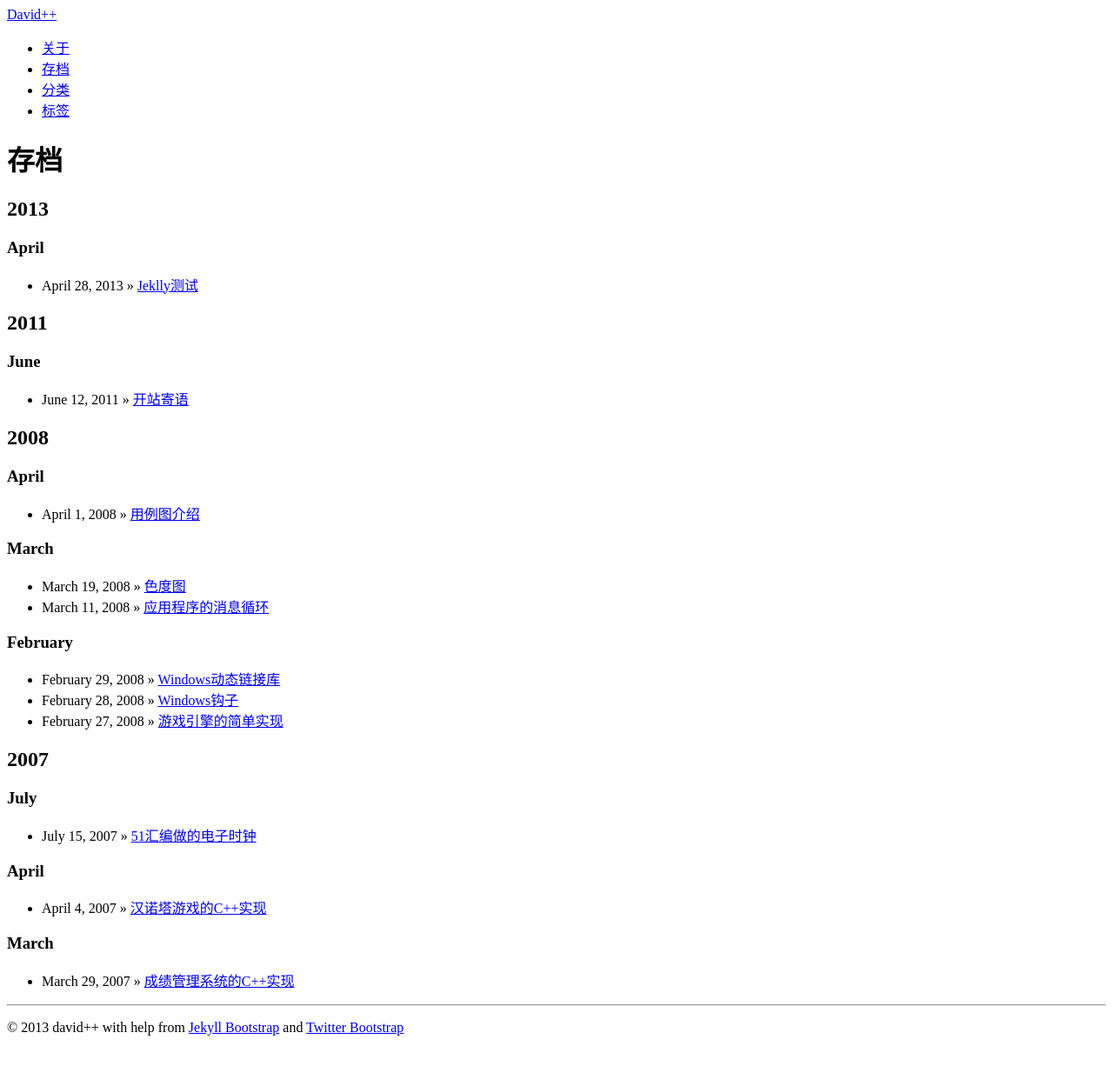
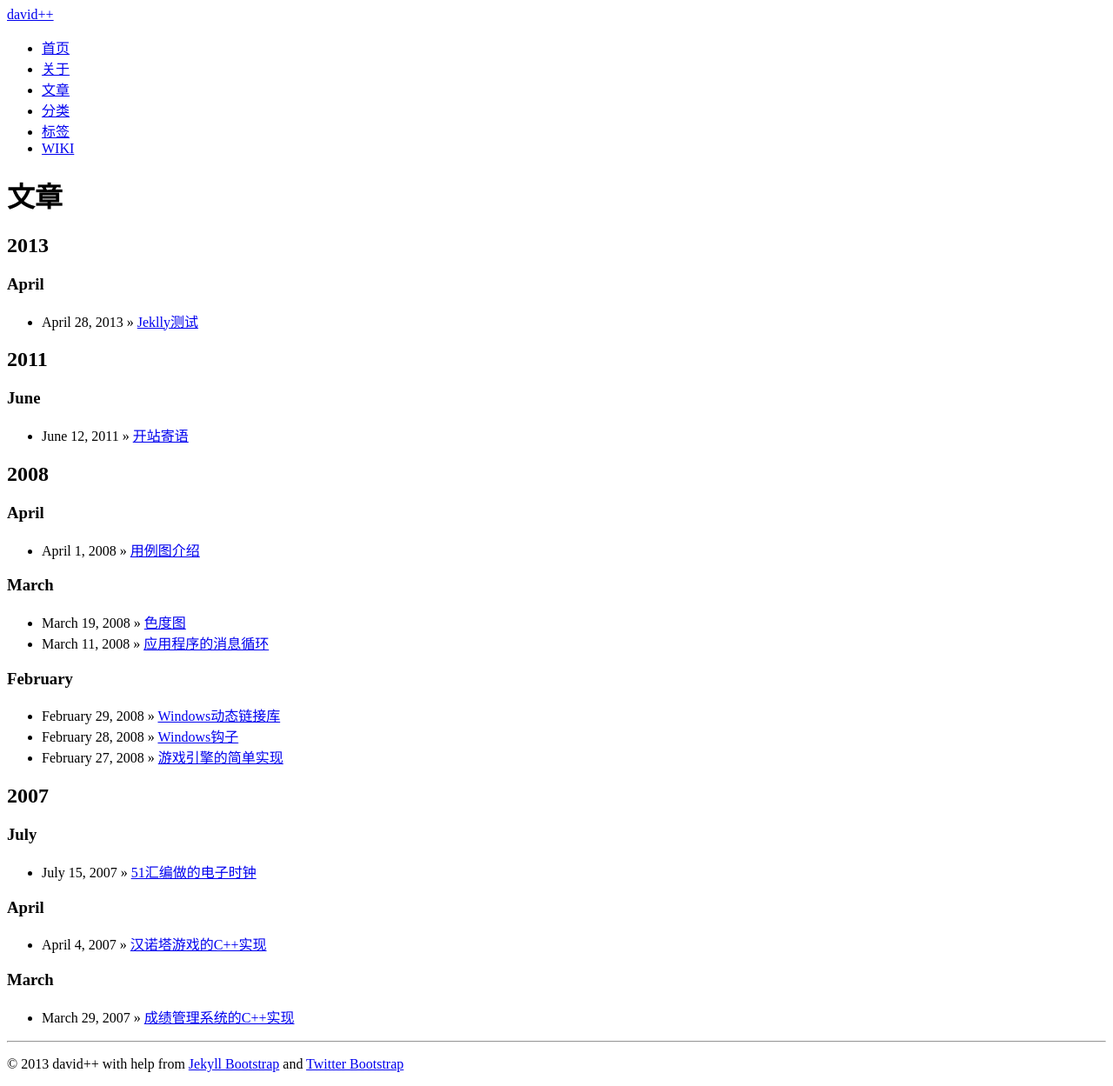
Before and after one commit to david-pp/game-lab.org, a Jekyll site: the page built from archive.html, in a window 1280 px wide. Shown: the whole page at 87% size. Built offline with Jekyll 4.4.1, drawn with Linux system fonts in a browser that asks for light colours; Markdown is read by kramdown in place of the engine named in the settings; before the commit the page ends 1207 px from its top, so only the background shows below that.

Commit message:
导航栏修改

```diff
--- a/_config.yml
+++ b/_config.yml
@@ -11,7 +11,7 @@ paginate: 5 # the number of post per page
 # Themes are encouraged to use these universal variables
 # so be sure to set them if your theme uses them.
 #
-title : David++
+title : david++
 tagline: I think, therefor i am
 author :
   name : david++
--- a/_includes/themes/twitter/default.html
+++ b/_includes/themes/twitter/default.html
@@ -81,11 +81,15 @@
     <div class="navbar">
       <div class="navbar-inner">
         <div class="container-narrow">
-          <a class="brand" href="{{ HOME_PATH }}">{{ site.title }}</a>
+          <a class="brand" href="{{ HOME_PATH }}">
+            {{ site.title }}
+          </a>
           <ul class="nav">
+            <li><a href="/">首页</a></li>
             {% assign pages_list = site.pages %}
             {% assign group = 'navigation' %}
             {% include JB/pages_list %}
+            <li><a href="http://game-lab.org/wiki" target="_blank">WIKI</a></li>
           </ul>
         </div>
       </div>
--- a/archive.html
+++ b/archive.html
@@ -1,6 +1,6 @@
 ---
 layout: page
-title : 存档
+title : 文章
 header : Post Archive
 group: navigation
 ---
```
Also changed, not shown: assets/img/david.jpg (added).
